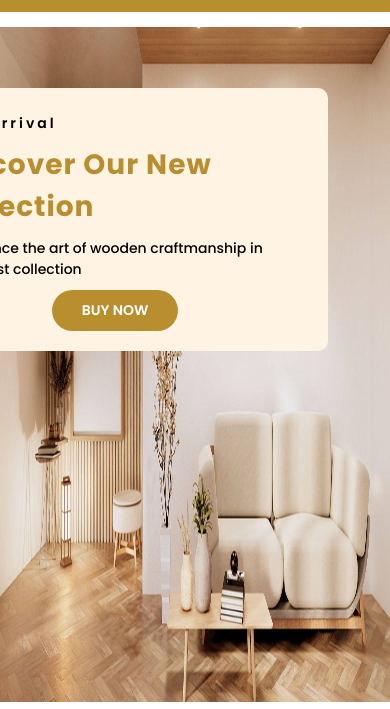
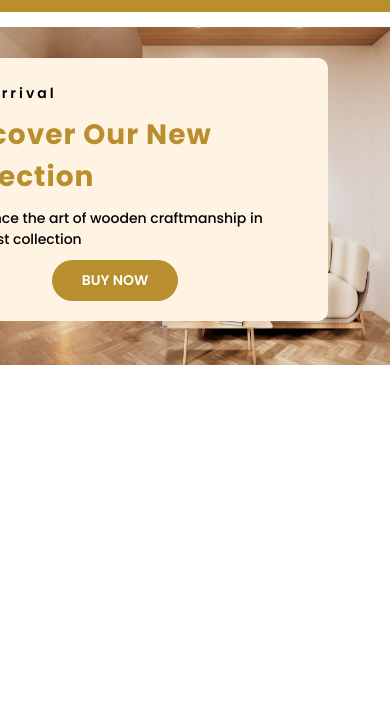
Before and after one commit to chandrajithA/woodenDreams_FurnitureStore, a plain HTML site: page index.html in a window 390 px wide. Shown: the part 154-863 px from the top of the page. Drawn offline with Linux system fonts and the light colour scheme.

Commit message:
initial change

```diff
--- a/index.html
+++ b/index.html
@@ -108,7 +108,7 @@
     </header>
     <main>
         <div class="IndexPageDisplayPoster">
-            <img src="image/homepage_poster1.png" alt="display image">
+            <img src="image/homepage_poster1.png" id="indesPagedisplayPoster" alt="display image">
             <div class="indexPageWelcomeText">
                 <p>New Arrival</p>
                 <p>Discover Our New collection</p>
@@ -123,7 +123,7 @@
 
     <script src="woodenDreams.js"></script>
     <script>
-
+        setImageSize()
     </script>
 </body>
 </html>
--- a/woodenDreams.js
+++ b/woodenDreams.js
@@ -21,3 +21,16 @@ async function getCategoryData(){
     let categoryData = await response.json();
     return categoryData;
 }
+
+
+function setImageSize() {
+    const image = document.getElementById("indesPagedisplayPoster");
+    const width = window.innerWidth;
+    const height = window.innerHeight;
+
+    if (width > height) {
+        image.style.height = "80vh";
+    } else {
+        image.style.height = "40vh";
+    }
+}
```
